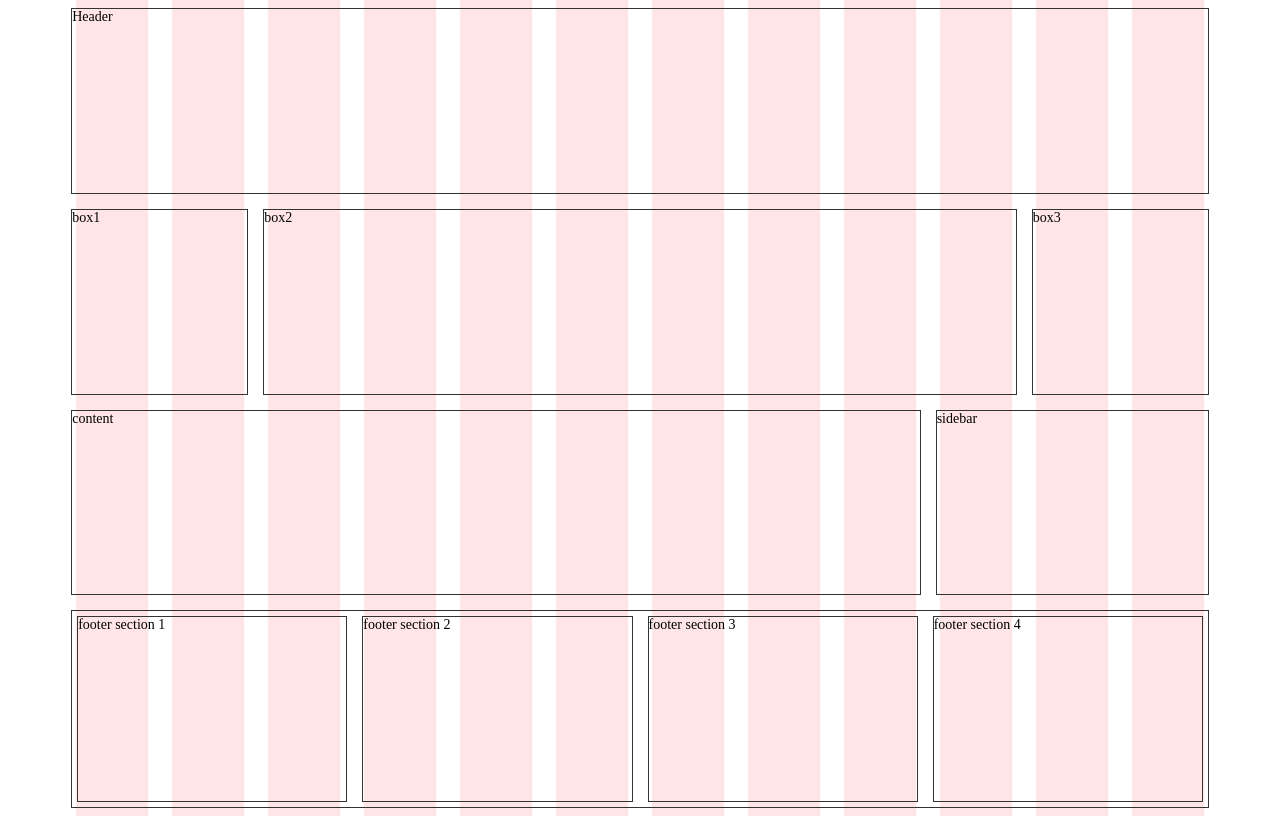
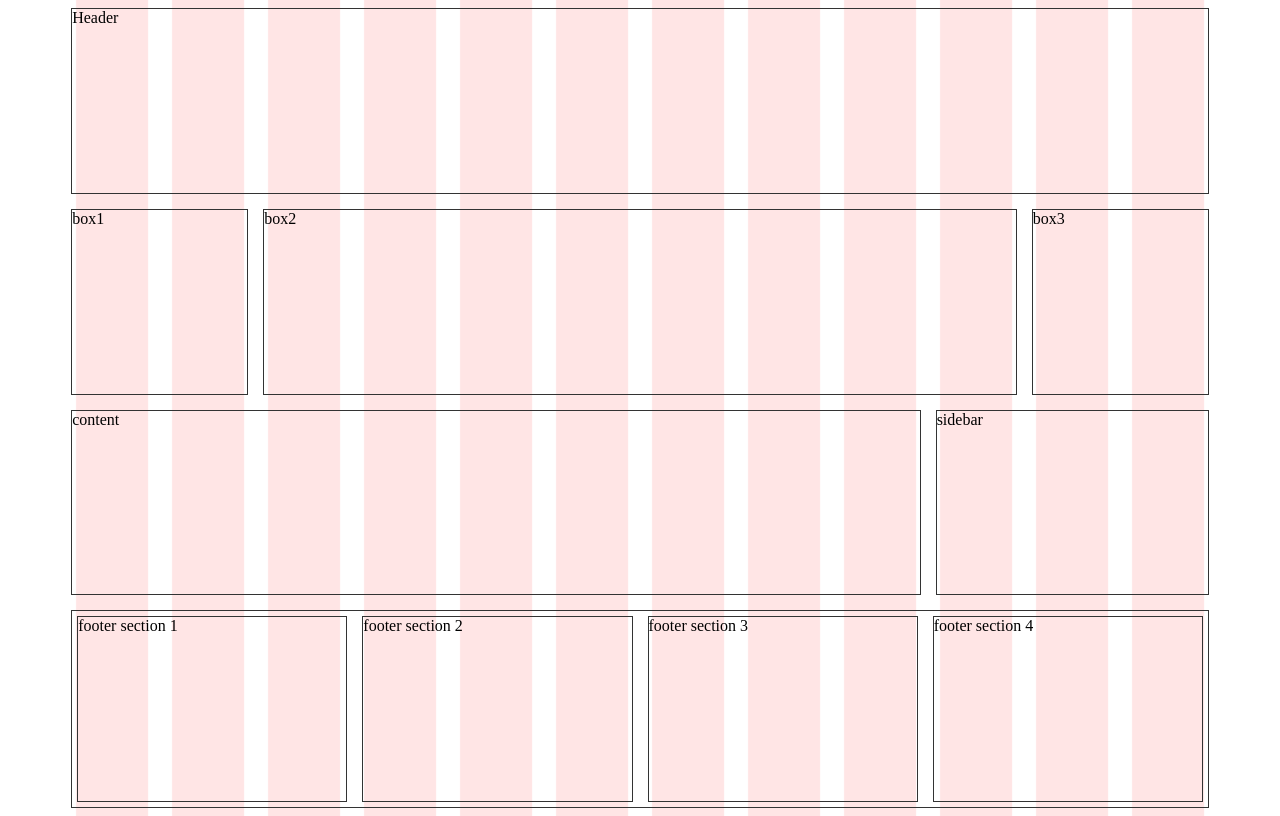
Before and after one commit to huenguyensw/Uppgiften1_CSSGrid, a plain HTML site: page index.html in a window 1280 px wide. Drawn offline with Linux system fonts and the light colour scheme.

Commit message:
commit 6

```diff
--- a/CSS/style.css
+++ b/CSS/style.css
@@ -7,9 +7,7 @@ body {
 * {
 	box-sizing: border-box;
 }
-body {
-	font-size: 14px;
-}
+
 /* for wide desktop screens*/
 
 .container {
@@ -71,7 +69,7 @@ footer {
 
 /*for smaller desktop screens*/
 
-@media only screen and (min-width: 960px) and (max-width: 1200px) {
+@media screen and (min-width: 960px) and (max-width: 1200px) {
 	nav {
 	grid-template-columns: repeat(4,1fr);
 	}
@@ -98,7 +96,7 @@ footer {
 
 /*for tablets*/
 
-@media only screen and (min-width: 768px) and (max-width: 960px) {
+@media screen and (min-width: 768px) and (max-width: 960px) {
 	.container{
 	grid-template-areas:
 	"header header header header"
@@ -136,7 +134,7 @@ footer {
 
 /* for mobilephone*/
 
-@media only screen and (max-width: 768px) {
+@media screen and (max-width: 768px) {
 	.container{
 	grid-template-columns: 1fr;
 	}
```
